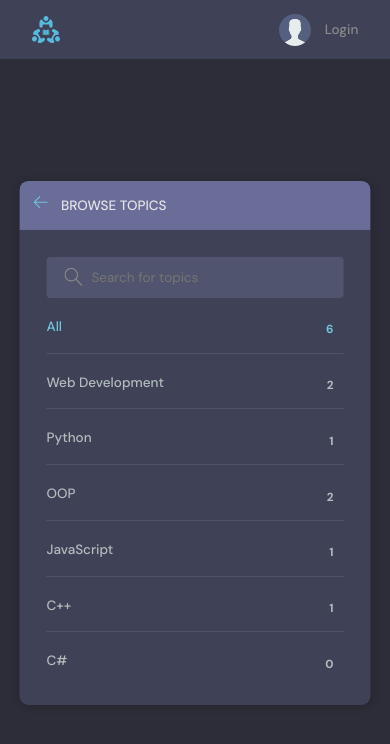
After one commit to lui523202/STUDYBUD, a Django app: page /topics/ in a window 390 px wide. The commit adds this page. Shown: the top 744 px of the page. Run offline with Django 4.2, Linux system fonts and the light colour scheme; data comes from the database, SQL or seed files in the repository; both versions use the stored data as it was after the commit.

Commit message:
Mobile-Add topics template and optimize topics searching

```diff
--- a/base/templates/base/home.html
+++ b/base/templates/base/home.html
@@ -8,7 +8,7 @@
     <!-- Room List Start -->
     <div class="roomList">
       <div class="mobile-menu">
-        <form class="header__search">
+        <form action="{% url 'home' %}" method="GET" class="header__search">
           <label>
             <svg
               version="1.1"
@@ -22,11 +22,11 @@
                 d="M32 30.586l-10.845-10.845c1.771-2.092 2.845-4.791 2.845-7.741 0-6.617-5.383-12-12-12s-12 5.383-12 12c0 6.617 5.383 12 12 12 2.949 0 5.649-1.074 7.741-2.845l10.845 10.845 1.414-1.414zM12 22c-5.514 0-10-4.486-10-10s4.486-10 10-10c5.514 0 10 4.486 10 10s-4.486 10-10 10z"
               ></path>
             </svg>
-            <input placeholder="Search for posts" />
+            <input name="q" placeholder="Search for posts" />
           </label>
         </form>
         <div class="mobile-menuItems">
-          <a class="btn btn--main btn--pill" href="#">Browse Topics</a>
+          <a class="btn btn--main btn--pill" href="{% url 'topics' %}">Browse Topics</a>
           <a class="btn btn--main btn--pill" href="#">Recent Activities</a>
         </div>
       </div>
--- a/base/templates/base/topic_component.html
+++ b/base/templates/base/topic_component.html
@@ -13,7 +13,7 @@
       {% endfor %}
 
     </ul>
-    <a class="btn btn--link" href="topics.html">
+    <a class="btn btn--link" href="{% url 'topics' %}">
       More
       <svg version="1.1" xmlns="http://www.w3.org/2000/svg" width="32" height="32" viewBox="0 0 32 32">
         <title>chevron-down</title>
--- /dev/null
+++ b/base/templates/base/topics.html
@@ -0,0 +1,48 @@
+{% extends 'main.html' %}
+
+{% block content %}
+<main class="create-room layout">
+  <div class="container">
+    <div class="layout__box">
+      <div class="layout__boxHeader">
+        <div class="layout__boxTitle">
+          <a href="{% url 'home' %}">
+            <svg version="1.1" xmlns="http://www.w3.org/2000/svg" width="32" height="32" viewBox="0 0 32 32">
+              <title>arrow-left</title>
+              <path
+                d="M13.723 2.286l-13.723 13.714 13.719 13.714 1.616-1.611-10.96-10.96h27.625v-2.286h-27.625l10.965-10.965-1.616-1.607z"
+              ></path>
+            </svg>
+          </a>
+          <h3>Browse Topics</h3>
+        </div>
+      </div>
+
+      <div class="topics-page layout__body">
+        <form action="" method="GET" class="header__search">
+          <label>
+            <svg version="1.1" xmlns="http://www.w3.org/2000/svg" width="32" height="32" viewBox="0 0 32 32">
+              <title>search</title>
+              <path
+                d="M32 30.586l-10.845-10.845c1.771-2.092 2.845-4.791 2.845-7.741 0-6.617-5.383-12-12-12s-12 5.383-12 12c0 6.617 5.383 12 12 12 2.949 0 5.649-1.074 7.741-2.845l10.845 10.845 1.414-1.414zM12 22c-5.514 0-10-4.486-10-10s4.486-10 10-10c5.514 0 10 4.486 10 10s-4.486 10-10 10z"
+              ></path>
+            </svg>
+            <input name="q" placeholder="Search for topics" />
+          </label>
+        </form>
+
+        <ul class="topics__list">
+          <li>
+            <a href="{% url 'topics' %}" class="active">All <span>{{topics.count}}</span></a>
+          </li>
+          {% for topic in topics %}
+          <li>
+            <a href="{% url 'home' %}?q={{topic.name}}">{{topic.name}} <span>{{topic.room_set.all.count}}</span></a>
+          </li>
+          {% endfor %}
+        </ul>
+      </div>
+    </div>
+  </div>
+</main>
+{% endblock content %}
--- a/base/urls.py
+++ b/base/urls.py
@@ -13,4 +13,5 @@ urlpatterns = [
     path('delete-room/<str:pk>/', views.deleteRoom, name='delete-room'),
     path('delete-message/<str:pk>/', views.deleteMessage, name='delete-message'),
     path('update-user/', views.updateUser, name='update-user'),
+    path('topics/', views.topicsPage, name='topics'),
 ]
--- a/base/views.py
+++ b/base/views.py
@@ -1,3 +1,4 @@
+from unicodedata import name
 from django import forms
 from django.db.models import Q
 from django.shortcuts import render, redirect
@@ -79,7 +80,7 @@ def home(request):
         Q(description__icontains=q)
         )
 
-    topics = Topic.objects.all()
+    topics = Topic.objects.all()[0:5]
     room_count = rooms.count()
     room_messages = Message.objects.filter(Q(room__topic__name__icontains=q))
 
@@ -213,3 +214,10 @@ def updateUser(request):
 
     context = {'form':form}
     return render(request, 'base/update-user.html', context)
+
+
+def topicsPage(request):
+    q = request.GET.get('q') if request.GET.get('q') != None else ''
+    topics = Topic.objects.filter(name__icontains=q)
+    context = {'topics': topics}
+    return render(request, 'base/topics.html', context)
```
Also changed, not shown: db.sqlite3, 1 other file.
